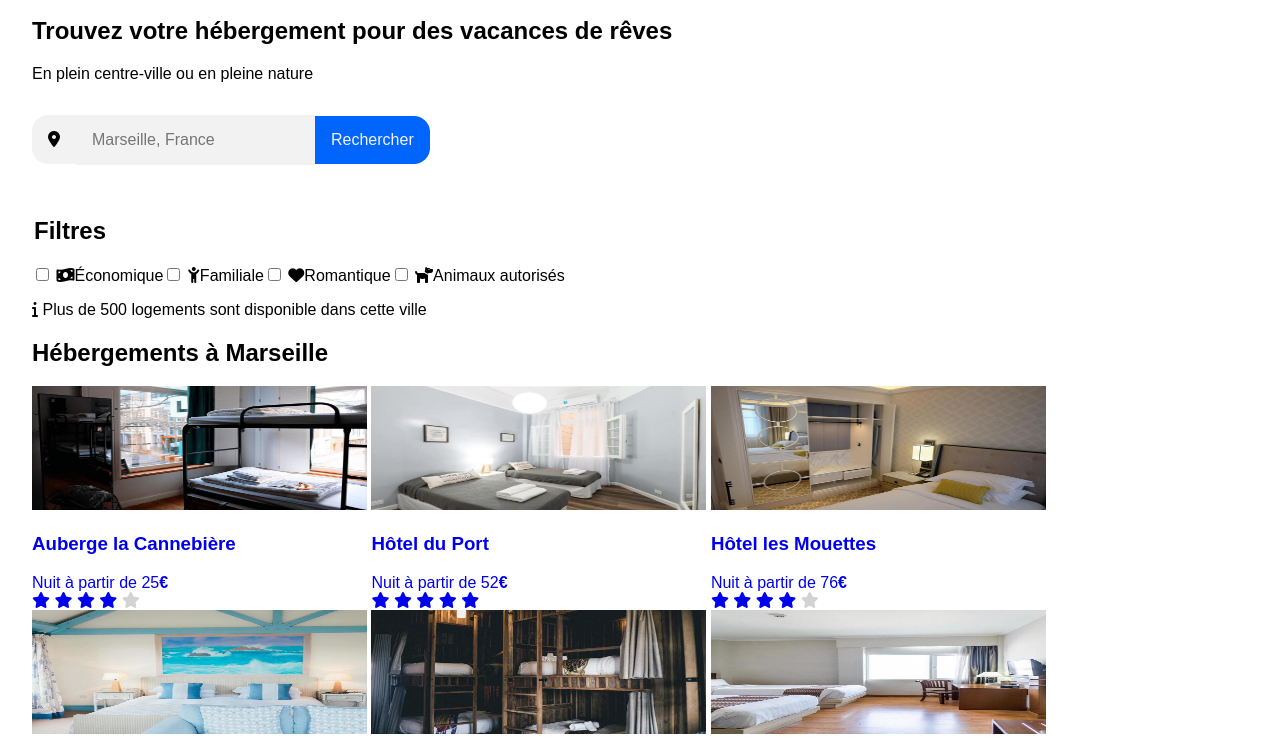
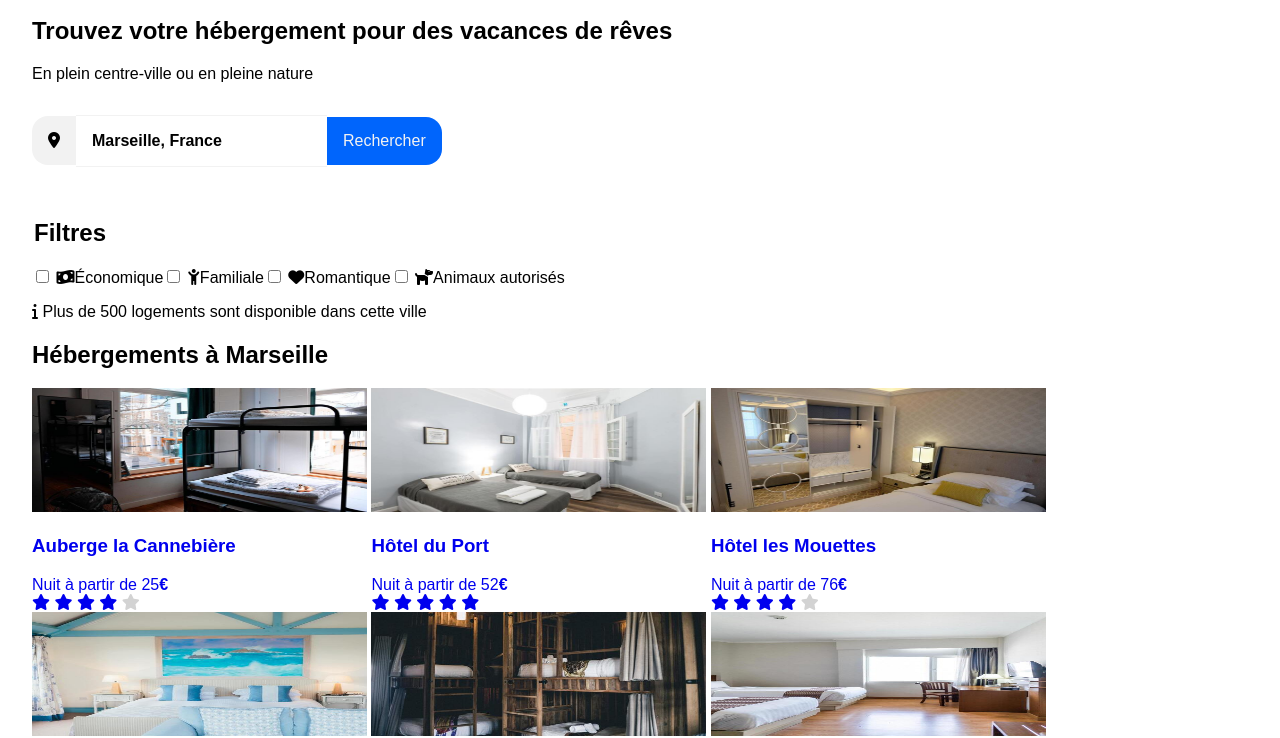
Before and after one commit to sylvaindethier/afec-booki-maquette, a plain HTML site: page index.html in a window 1280 px wide. Shown: the part 88-826 px from the top of the page. Drawn offline with Linux system fonts and the light colour scheme.

Commit message:
fix: search input colors

```diff
--- a/css/style.css
+++ b/css/style.css
@@ -39,11 +39,8 @@
   --color-lightgrey: hsl(0, 0%, 95%);
   --color-blue: hsl(216, 100%, 49%);
 }
-.search__item {
-  /* border: 1px solid var(--color-lightgrey); */
+.search__item.icon {
   background-color: var(--color-secondary--light);
-}
-.search__item.icon {
   /* border radius on the left */
   /* border: 1px solid var(--color-lightgrey); */
   border-right: 0 none;
@@ -51,7 +48,9 @@
   border-bottom-left-radius: var(--font-size);
 }
 .search__item.input {
+  font-weight: bold;
   /* remove border */
+  border: 1px solid var(--color-secondary--light);
   border-left: 0 none;
   border-right: 0 none;
 }
--- a/index.html
+++ b/index.html
@@ -51,8 +51,8 @@
           <label for="search" class="search__item icon">
             <i class="fa-solid fa-location-dot"></i>
           </label>
-          <input id="search" name="search" class="search__item input" type="search"
-            placeholder="Marseille, France" required>
+          <input id="search" name="search" class="search__item input" type="search" required
+            placeholder="Marseille, France" value="Marseille, France">
           <button class="search__item submit" type="submit" value="Rechercher">
             <i class="icon fa-solid fa-search"></i>
             <span class="text">Rechercher</span>
```
